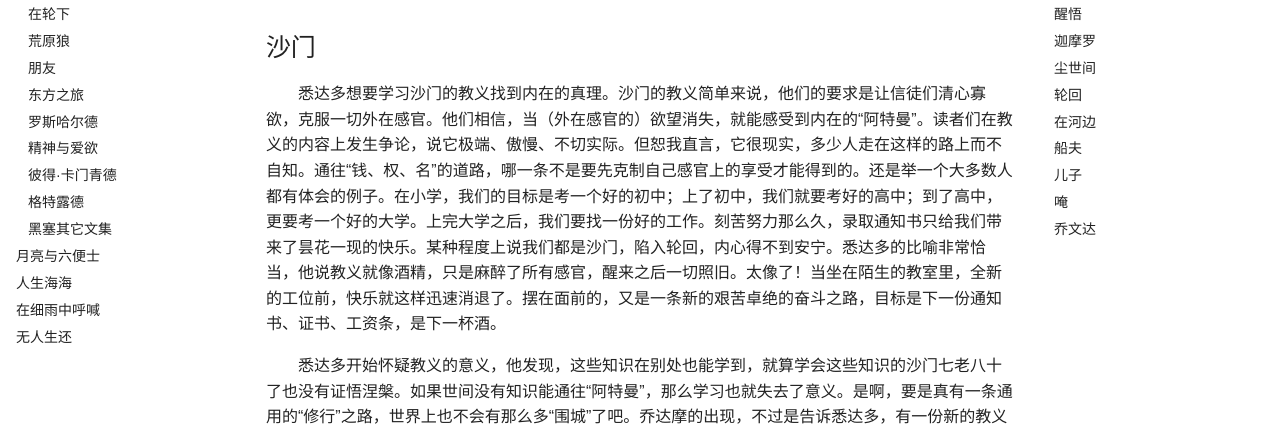
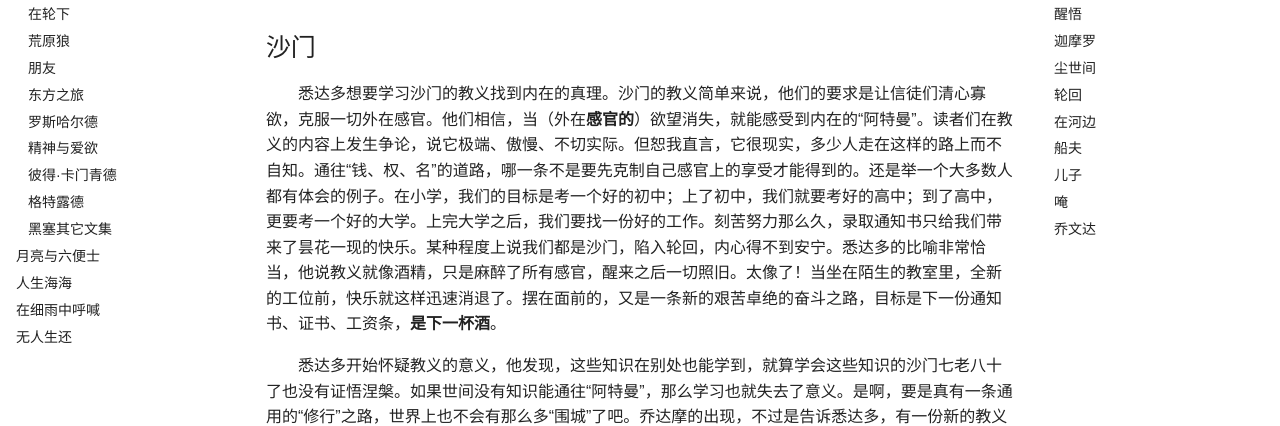
Before and after one commit to Qinphy-Hub/note-station, an MkDocs documentation site: the page built from docs/Part1/Hesse/siddhartha.md, in a window 1280 px wide and 900 px high, scrolled down 1686 px. Shown: the part 175-601 px from the top of the window. Built offline with MkDocs 1.6.1 and Material for MkDocs 9.7.7, drawn with Linux system fonts in a browser that asks for light colours; comment, search, counter and statistics services are not loaded; a style sheet for code colours, icons or effects is not loaded.

```diff
--- a/docs/Part1/Hesse/siddhartha.md
+++ b/docs/Part1/Hesse/siddhartha.md
@@ -56,7 +56,7 @@
 
 ## 沙门
 
-&emsp;&emsp;悉达多想要学习沙门的教义找到内在的真理。沙门的教义简单来说，他们的要求是让信徒们清心寡欲，克服一切外在感官。他们相信，当（外在感官的）欲望消失，就能感受到内在的“阿特曼”。读者们在教义的内容上发生争论，说它极端、傲慢、不切实际。但恕我直言，它很现实，多少人走在这样的路上而不自知。通往“钱、权、名”的道路，哪一条不是要先克制自己感官上的享受才能得到的。还是举一个大多数人都有体会的例子。在小学，我们的目标是考一个好的初中；上了初中，我们就要考好的高中；到了高中，更要考一个好的大学。上完大学之后，我们要找一份好的工作。刻苦努力那么久，录取通知书只给我们带来了昙花一现的快乐。某种程度上说我们都是沙门，陷入轮回，内心得不到安宁。悉达多的比喻非常恰当，他说教义就像酒精，只是麻醉了所有感官，醒来之后一切照旧。太像了！当坐在陌生的教室里，全新的工位前，快乐就这样迅速消退了。摆在面前的，又是一条新的艰苦卓绝的奋斗之路，目标是下一份通知书、证书、工资条，是下一杯酒。
+&emsp;&emsp;悉达多想要学习沙门的教义找到内在的真理。沙门的教义简单来说，他们的要求是让信徒们清心寡欲，克服一切外在感官。他们相信，当（外在**感官的**）欲望消失，就能感受到内在的“阿特曼”。读者们在教义的内容上发生争论，说它极端、傲慢、不切实际。但恕我直言，它很现实，多少人走在这样的路上而不自知。通往“钱、权、名”的道路，哪一条不是要先克制自己感官上的享受才能得到的。还是举一个大多数人都有体会的例子。在小学，我们的目标是考一个好的初中；上了初中，我们就要考好的高中；到了高中，更要考一个好的大学。上完大学之后，我们要找一份好的工作。刻苦努力那么久，录取通知书只给我们带来了昙花一现的快乐。某种程度上说我们都是沙门，陷入轮回，内心得不到安宁。悉达多的比喻非常恰当，他说教义就像酒精，只是麻醉了所有感官，醒来之后一切照旧。太像了！当坐在陌生的教室里，全新的工位前，快乐就这样迅速消退了。摆在面前的，又是一条新的艰苦卓绝的奋斗之路，目标是下一份通知书、证书、工资条，**是下一杯酒**。
 
 &emsp;&emsp;悉达多开始怀疑教义的意义，他发现，这些知识在别处也能学到，就算学会这些知识的沙门七老八十了也没有证悟涅槃。如果世间没有知识能通往“阿特曼”，那么学习也就失去了意义。是啊，要是真有一条通用的“修行”之路，世界上也不会有那么多“围城”了吧。乔达摩的出现，不过是告诉悉达多，有一份新的教义能让你达到新的快乐。就像有人告诉你，再去考个证书，你就能晋升。可是现在，悉达多和你都能看到，这不过是新的轮回。
 
```
